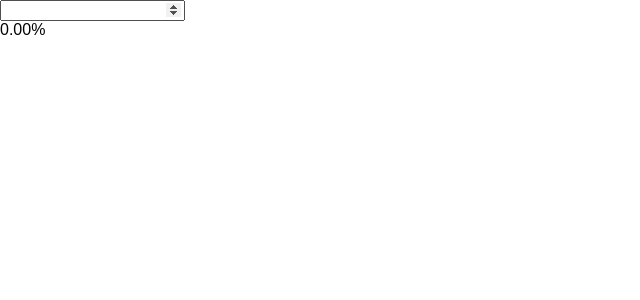
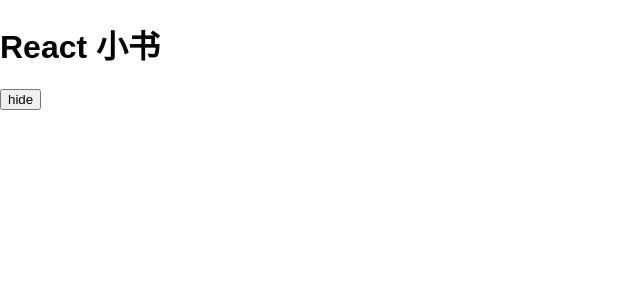
Before and after one commit to JenningFan/try-react, a React (Create React App) app: page / in a window 1280 px wide. Shown: the top 300 px of the page, without its empty margins (0-640 px from the left). Built offline with nearby package versions, Linux system fonts and the light colour scheme.

Commit message:
session 17-18
component lifecycle: mount -> unmount

```diff
--- /dev/null
+++ b/src/Header3.js
@@ -0,0 +1,31 @@
+import React, { Component } from 'react';
+
+class Header3 extends Component {
+    constructor() {
+        super()
+        console.log('constructor')
+    }
+
+    componentWillMount() {
+        console.log('component will mount');
+    }
+
+    componentDidMount() {
+        console.log('component did mount');
+    }
+
+    componentWillUnmount() {
+        console.log('component will unmount')
+    }
+
+    render() {
+        console.log('render');
+        return (
+            <div>
+                 <h1 className='title'>React 小书</h1>
+            </div>
+        );
+    }
+}
+
+export default Header3;
--- /dev/null
+++ b/src/Index2.jsx
@@ -0,0 +1,27 @@
+import React, { Component } from 'react';
+import Header3 from './Header3';
+
+class Index2 extends Component {
+    constructor() {
+        super()
+        this.state = {
+            isShowHeader : true
+        }
+    }
+
+    handleShowHeader() {
+        this.setState({
+            isShowHeader: !this.state.isShowHeader
+        })
+    }
+    render() {
+        return (
+            <div>
+                {this.state.isShowHeader ? <Header3 /> : null}
+                <button onClick={this.handleShowHeader.bind(this)}>{this.state.isShowHeader ? 'hide' : 'show'}</button>
+            </div>
+        );
+    }
+}
+
+export default Index2;
--- a/src/Input.jsx
+++ b/src/Input.jsx
@@ -21,7 +21,7 @@ class Input extends Component {
         return (
             <div>
                 <input type='number'
-                onInput={this.handleOnInput.bind(this)}
+                onChange={this.handleOnInput.bind(this)}
                 value={this.state.value}
                 />
             </div>
--- a/src/index.js
+++ b/src/index.js
@@ -10,7 +10,9 @@ import Dog2 from './Dog2'
 import UserList from './UserList';
 import Entry from './Entry'
 import PercentageApp from './PercentageApp'
+import Header3 from "./Header3";
 import registerServiceWorker from './registerServiceWorker';
+import Index2 from './Index2';
 
 const users = [
     {name: 'wade', age: 18, sex: 'male'},
@@ -28,6 +30,8 @@ const users = [
 //ReactDOM.render(<LikeButton likedText="已赞" unLikeText="赞" />, document.getElementById('root'))
 //ReactDOM.render(<UserList />, document.getElementById('root'))
 //ReactDOM.render(<Entry />, document.getElementById('root'))
-ReactDOM.render(<PercentageApp />, document.getElementById('root'))
+//ReactDOM.render(<PercentageApp />, document.getElementById('root'))
+//ReactDOM.render(<Header3 />, document.getElementById('root'))
+ReactDOM.render(<Index2 />, document.getElementById('root'))
 //ReactDOM.render(<div>{ users.map((user, i) => <UserList key={i} user={user} />) }</div>, document.getElementById('root'))
 registerServiceWorker();
```
Also changed, not shown: 1 other file (tests, documents, lock files or other folders).
